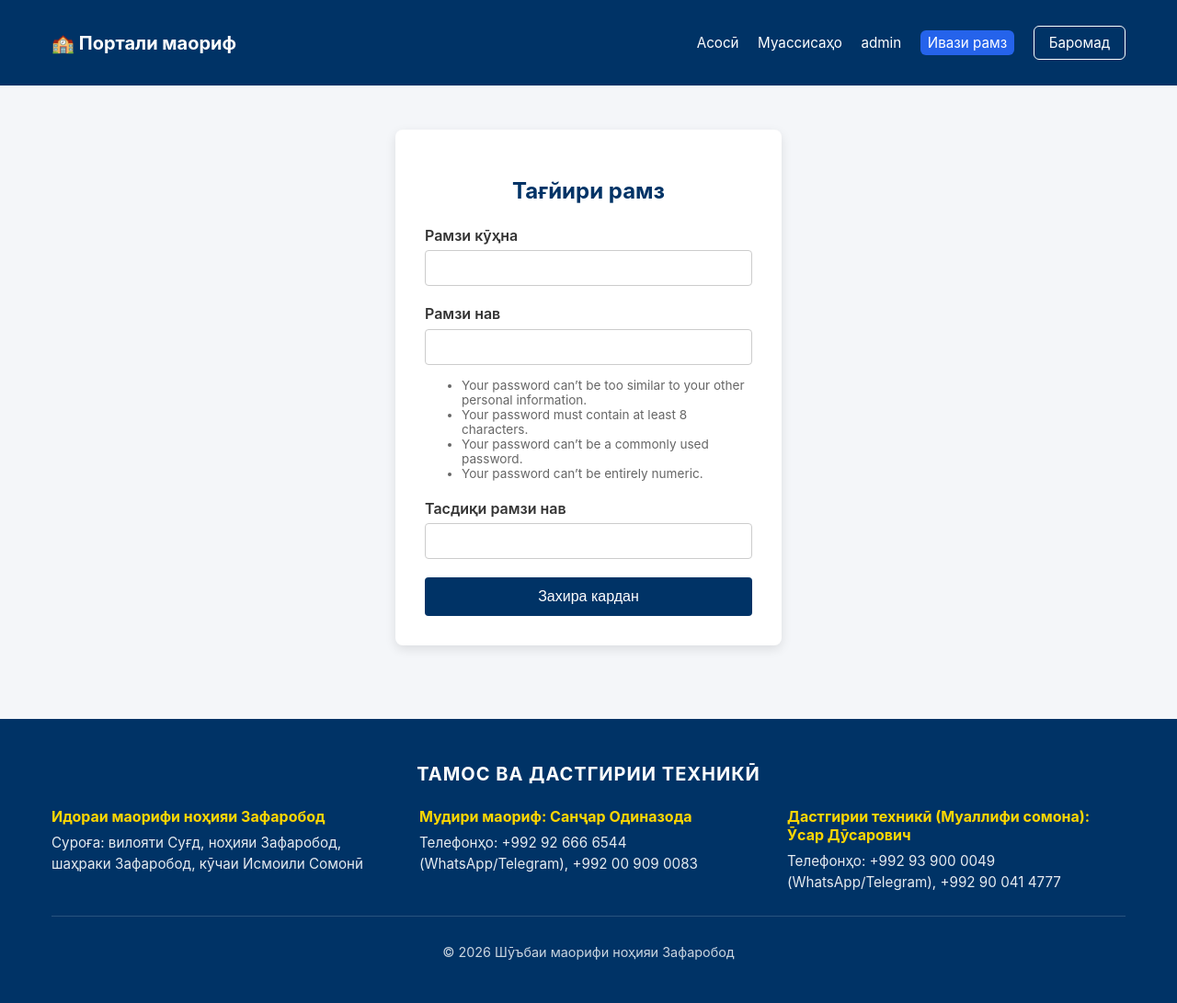
After one commit to KangarooAdmin1968/Maorif_Portal, a Django app: page /password_change/ in a window 1280 px wide. The commit adds this page. Shown: the whole page at 92% size. Run offline with Django 4.2, Linux system fonts and the light colour scheme; a user stored in the database is signed in; data comes from the database, SQL or seed files in the repository.

Commit message:
Filter dropdown, show subject rankings, add password change

```diff
--- a/portal/templates/portal/base.html
+++ b/portal/templates/portal/base.html
@@ -73,6 +73,7 @@
                     {% if user.is_authenticated and user.is_superuser %}
                         <a href="/admin/" class="nav-link text-white mx-2" style="text-decoration: none;">admin</a>
                     {% endif %}
+                    <a href="{% url 'password_change' %}" class="btn btn-sm">Ивази рамз</a>
                     <a href="{% url 'logout' %}" class="btn btn-outline">Баромад</a>
                 {% else %}
                     <a href="{% url 'login' %}" class="btn">Вуруд</a>
--- /dev/null
+++ b/portal/templates/registration/password_change_form.html
@@ -0,0 +1,82 @@
+{% extends 'portal/base.html' %}
+{% block title %}Тағйири рамз{% endblock %}
+{% block content %}
+<style>
+  .password-card {
+    max-width: 420px;
+    margin: 2rem auto;
+    background: #fff;
+    border-radius: 8px;
+    box-shadow: 0 4px 12px rgba(0, 0, 0, 0.1);
+    padding: 2rem;
+  }
+  .password-card h2 {
+    text-align: center;
+    color: #003366;
+    margin-bottom: 1.5rem;
+  }
+  .form-group {
+    margin-bottom: 1.25rem;
+  }
+  .form-group label {
+    display: block;
+    font-weight: 600;
+    margin-bottom: 0.4rem;
+    color: #333;
+  }
+  .form-group input {
+    width: 100%;
+    padding: 0.6rem;
+    border: 1px solid #ccc;
+    border-radius: 4px;
+    font-size: 1rem;
+    box-sizing: border-box;
+  }
+  .form-group .error {
+    color: #d9534f;
+    font-size: 0.9rem;
+    margin-top: 0.25rem;
+  }
+  .btn-primary {
+    width: 100%;
+    background: #003366;
+    color: #fff;
+    border: none;
+    padding: 0.75rem;
+    border-radius: 4px;
+    font-size: 1rem;
+    cursor: pointer;
+  }
+  .btn-primary:hover {
+    background: #002244;
+  }
+  .help-text {
+    font-size: 0.85rem;
+    color: #666;
+    margin-top: 0.2rem;
+  }
+</style>
+<div class="password-card">
+  <h2>Тағйири рамз</h2>
+  <form method="post" action="{% url 'password_change' %}">
+    {% csrf_token %}
+    <div class="form-group">
+      <label for="id_old_password">Рамзи кӯҳна</label>
+      <input type="password" name="old_password" id="id_old_password" required>
+      {% if form.old_password.errors %}<div class="error">{{ form.old_password.errors }}</div>{% endif %}
+    </div>
+    <div class="form-group">
+      <label for="id_new_password1">Рамзи нав</label>
+      <input type="password" name="new_password1" id="id_new_password1" required>
+      {% if form.new_password1.errors %}<div class="error">{{ form.new_password1.errors }}</div>{% endif %}
+      {% if form.new_password1.help_text %}<div class="help-text">{{ form.new_password1.help_text }}</div>{% endif %}
+    </div>
+    <div class="form-group">
+      <label for="id_new_password2">Тасдиқи рамзи нав</label>
+      <input type="password" name="new_password2" id="id_new_password2" required>
+      {% if form.new_password2.errors %}<div class="error">{{ form.new_password2.errors }}</div>{% endif %}
+    </div>
+    <button type="submit" class="btn-primary">Захира кардан</button>
+  </form>
+</div>
+{% endblock %}
--- a/portal/urls.py
+++ b/portal/urls.py
@@ -1,4 +1,5 @@
 from django.urls import path
+from django.contrib.auth import views as auth_views
 from . import views
 
 urlpatterns = [
@@ -23,4 +24,11 @@ urlpatterns = [
     path('schools/allocation/', views.lesson_allocation, name='lesson_allocation'),
     path('schools/allocation/save/', views.save_lesson_allocation, name='save_lesson_allocation'),
     path('student/<str:student_id>/', views.student_detail, name='student_detail'),
+    path('password_change/', auth_views.PasswordChangeView.as_view(
+        template_name='registration/password_change_form.html',
+        success_url='/password_change/done/'
+    ), name='password_change'),
+    path('password_change/done/', auth_views.PasswordChangeDoneView.as_view(
+        template_name='registration/password_change_done.html'
+    ), name='password_change_done'),
 ]
--- a/portal/views.py
+++ b/portal/views.py
@@ -349,9 +349,9 @@ def dashboard(request):
     else:
         schools = School.objects.filter(id=user_school.id) if user_school else School.objects.none()
         school_ranking = [s for s in all_school_ranking if s['school'] == user_school] if user_school else []
-        subject_ranking = []
+        subject_ranking = all_subject_ranking
 
-    schools_dropdown = School.objects.all().order_by('name')
+    schools_dropdown = [s for s in School.objects.all().order_by('name') if is_academic_school(s)]
 
     # Optional school filter for class ranking dropdown
     selected_school = request.GET.get('school', '')
```
Also changed, not shown: portal/templates/registration/password_change_done.html (added, +9 -0 lines).
